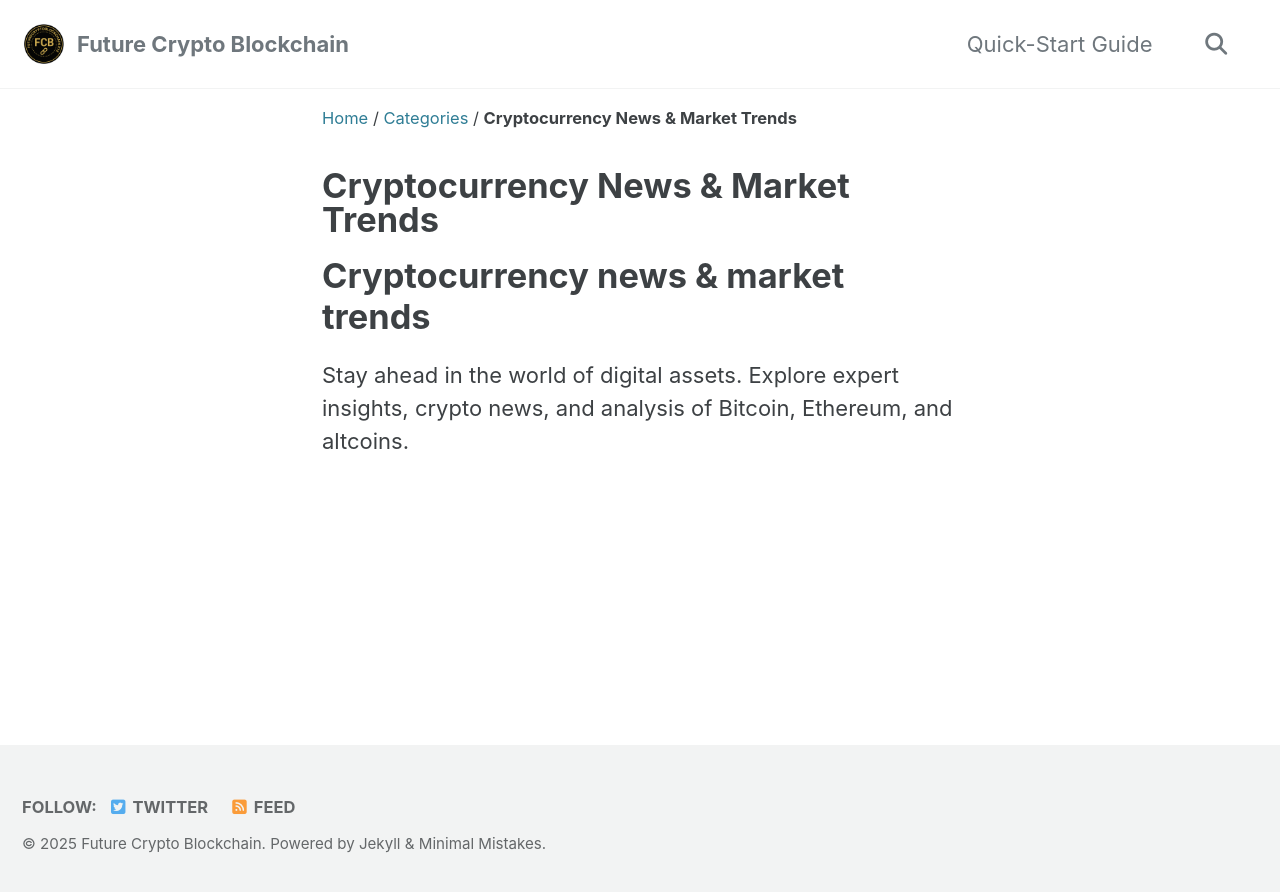
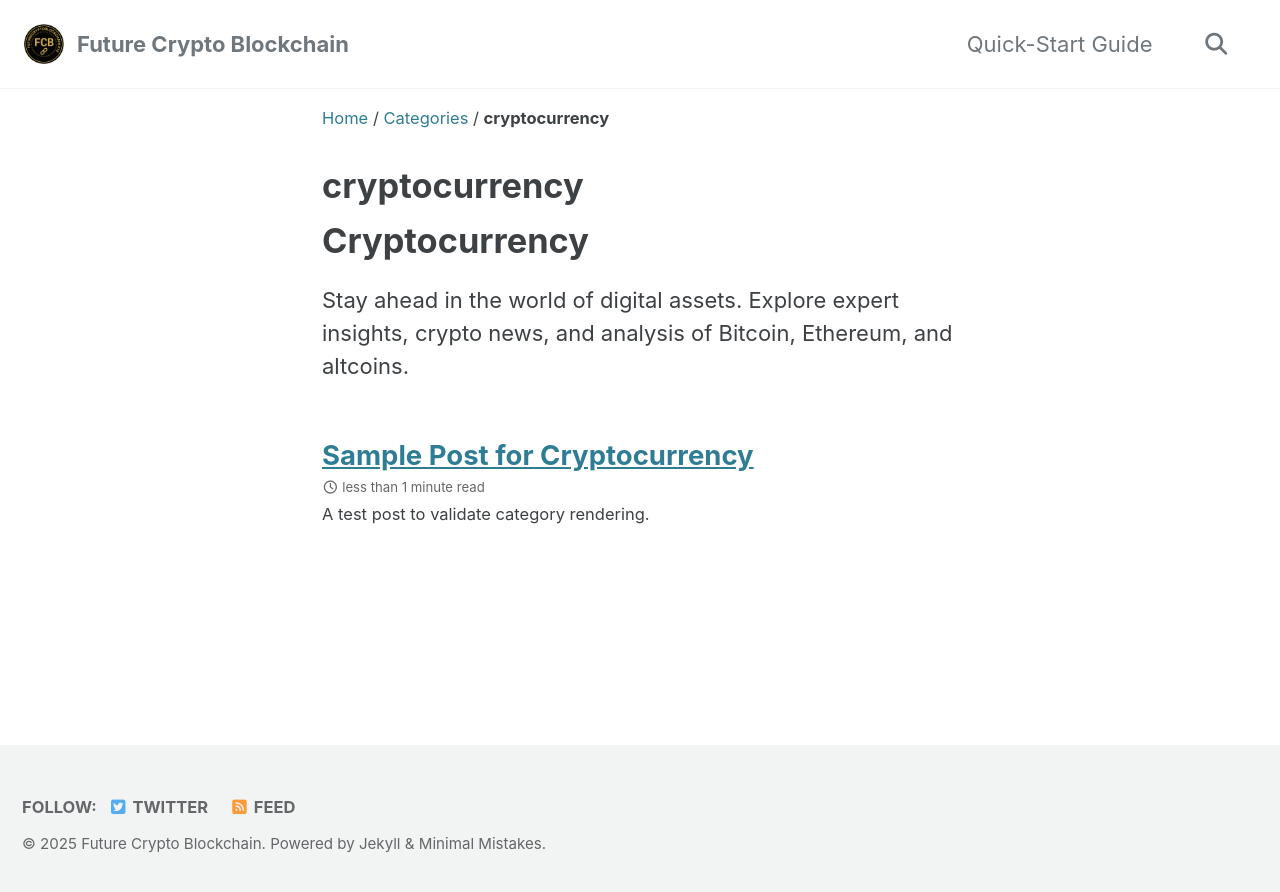
Before and after one commit to hron0891/futurecryptoblockchain, a Jekyll site: the page built from _pages/categories/cryptocurrency.md, in a window 1280 px wide. Shown: the top 892 px of the page. Built offline with Jekyll 4.4.1, drawn with Linux system fonts in a browser that asks for light colours; cached includes are drawn as plain includes.

Commit message:
Update cryptocurrency.md

```diff
--- a/_pages/categories/cryptocurrency.md
+++ b/_pages/categories/cryptocurrency.md
@@ -1,8 +1,7 @@
 ---
-title: "Cryptocurrency News & Market Trends"
+title: "cryptocurrency"
 layout: category
 permalink: /categories/cryptocurrency/
-taxonomy: category
 description: "Stay ahead in the world of digital assets. Explore expert insights, crypto news, and analysis of Bitcoin, Ethereum, and altcoins."
 author_profile: false
 ---
```
